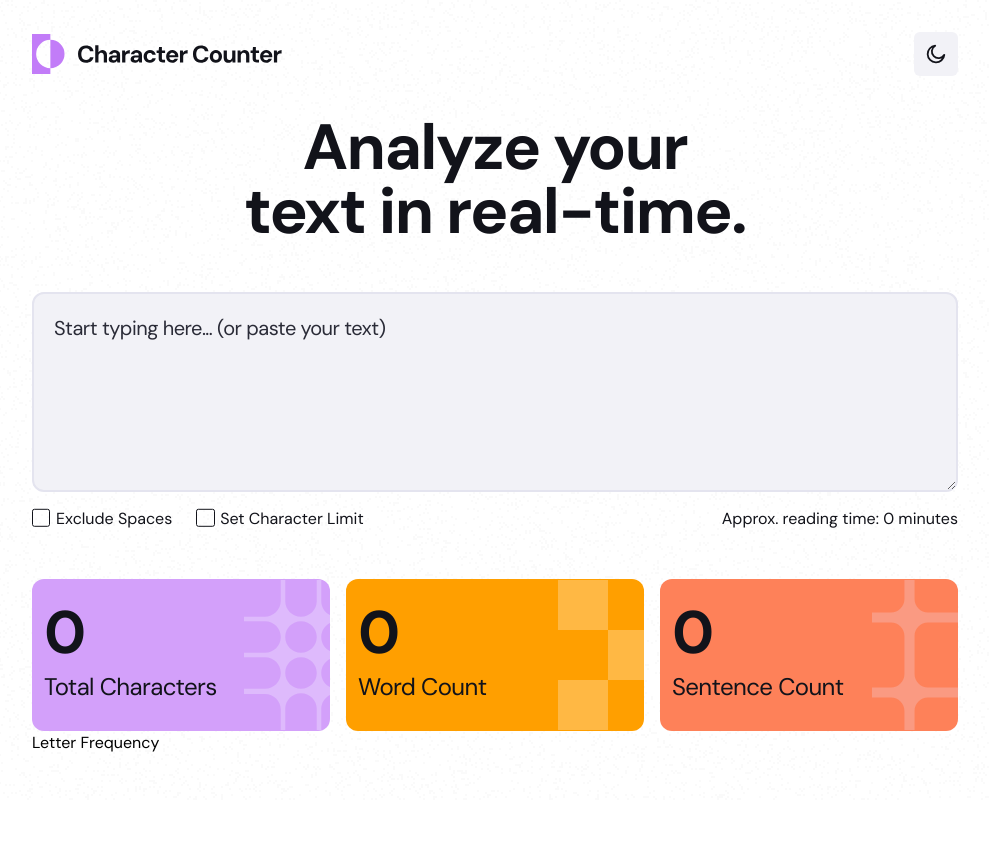
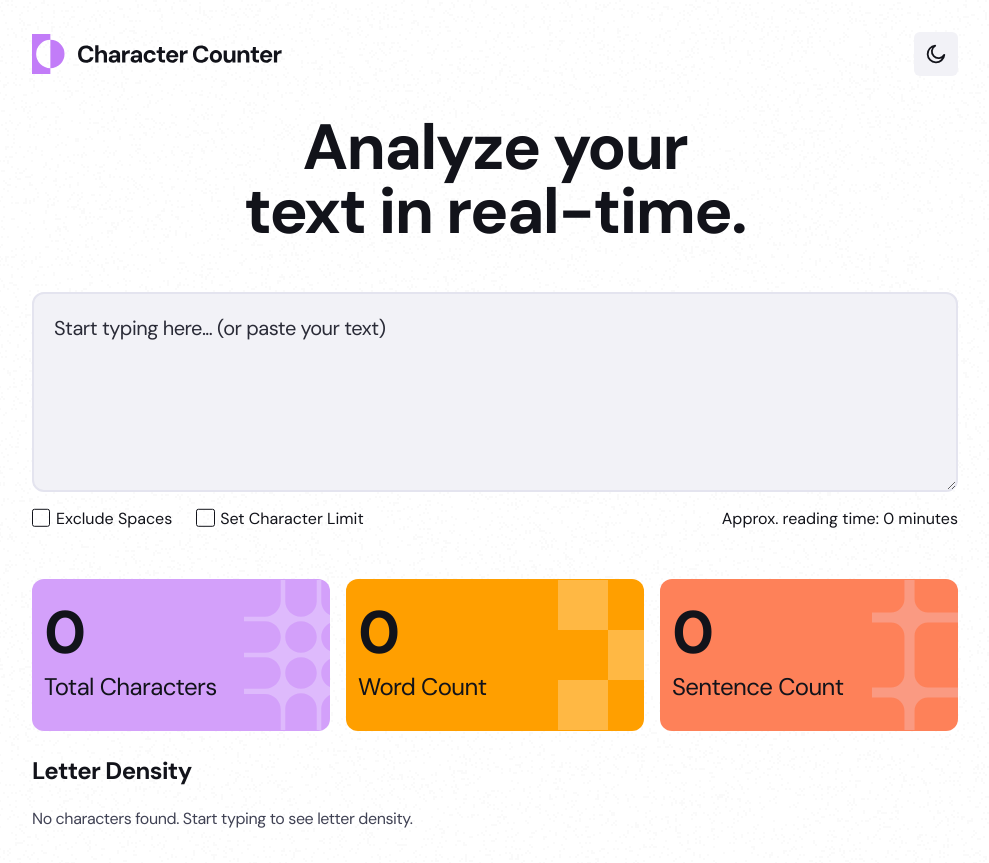
Before and after one commit to leslief10/character-counter, a React (Vite) app: page / in a window 1280 px wide. Shown: the whole page, without its empty margins (145-1134 px from the left). Before the commit the page ends 800 px from the top, so only its background shows below. Built offline with nearby package versions, Linux system fonts and the light colour scheme.

Commit message:
Write logic in LetterFrequency to get how many times a letter appears in processedText. Make the types explicits in the other components. Move LetterFrequency to be at app level instead of a child of TextMetrics

```diff
--- a/src/App.tsx
+++ b/src/App.tsx
@@ -2,18 +2,20 @@ import { TextProvider } from './context/TextContext';
 import { Header } from './components/header/Header';
 import { TextAnalyzer } from './components/text-input/TextAnalyzer';
 import { TextMetrics } from './components/text-stats/TextMetrics';
+import { LetterFrequency } from './components/text-stats/LetterFrequency';
 
 function App() {
   return (
     <>
       <Header />
       <TextProvider>
-        <main className="flex flex-col items-center justify-start gap-6 md:w-full md:max-w-4-half-xl">
+        <main className="flex flex-col items-center justify-start gap-6 pb-8 md:w-full md:max-w-4-half-xl">
           <h1 className="pt-10 px-4 pb-3 text-4xxl font-bold text-center tracking-tight text-dark-black dark:text-antiflash-white md:max-w-xl md:px-8 md:text-6xxl">
             Analyze your text in real-time.
           </h1>
           <TextAnalyzer />
           <TextMetrics />
+          <LetterFrequency />
         </main>
       </TextProvider>
     </>
--- a/src/components/text-input/TextAnalyzer.tsx
+++ b/src/components/text-input/TextAnalyzer.tsx
@@ -6,7 +6,7 @@ import { TextOptions } from './TextOptions';
 const TextAnalyzer = (): JSX.Element => {
   const { text, setText, processedText, maxLength } = useText();
 
-  const handleChange = (event: ChangeEvent<HTMLTextAreaElement>): void => {
+  const handleTextChange = (event: ChangeEvent<HTMLTextAreaElement>): void => {
     setText(event.target.value);
   };
 
@@ -19,7 +19,7 @@ const TextAnalyzer = (): JSX.Element => {
           id="text-analyzer"
           maxLength={maxLength}
           name="text-analyzer"
-          onChange={handleChange}
+          onChange={handleTextChange}
           placeholder="Start typing here... (or paste your text)"
           spellCheck="false"
           value={text}
--- a/src/components/text-input/TextOptions.tsx
+++ b/src/components/text-input/TextOptions.tsx
@@ -7,13 +7,13 @@ const TextOptions = (): JSX.Element => {
   const [newCharLimit, setNewCharLimit] = useState<number | null>(300);
   const { text, setMaxLength, excludeSpaces, setExcludeSpaces } = useText();
 
-  const wordsLength = text
+  const wordsLength: number = text
     .trim()
     .split(/\s+/)
     .filter((word) => word.length > 0).length;
   // 238WPM is the average silent reading speed per a study shared in https://thereadtime.com/
-  const minutes = Math.ceil(wordsLength / 238);
-  const readingTime = `${minutes} ${minutes === 1 ? 'minute' : 'minutes'}`;
+  const minutes: number = Math.ceil(wordsLength / 238);
+  const readingTime: string = `${minutes} ${minutes === 1 ? 'minute' : 'minutes'}`;
 
   const handleRemoveSpaces = (event: ChangeEvent<HTMLInputElement>): void => {
     setExcludeSpaces(event.target.checked);
--- a/src/components/text-stats/LetterFrequency.tsx
+++ b/src/components/text-stats/LetterFrequency.tsx
@@ -1,7 +1,51 @@
 import type { JSX } from 'react';
+import { useText } from '../../hooks/useText';
 
 const LetterFrequency = (): JSX.Element => {
-  return <div>Letter Frequency</div>;
+  const { processedText } = useText();
+
+  const letterFrequencyMap = new Map<string, number>();
+  const sanitizedText: string = processedText
+    .replaceAll(' ', '')
+    .replaceAll(/[^a-zA-Z ]/g, '')
+    .toLowerCase();
+
+  const calculateLetterFrequency = (): Map<string, number> => {
+    letterFrequencyMap.clear();
+
+    for (let i = 0; i < sanitizedText.length; i++) {
+      const currentLetter = sanitizedText[i];
+      const currentCount = letterFrequencyMap.get(currentLetter) || 0;
+      letterFrequencyMap.set(currentLetter, currentCount + 1);
+    }
+
+    return letterFrequencyMap;
+  };
+
+  const sortLetterFrequency: [string, number, string][] = Array.from(calculateLetterFrequency().entries())
+    .sort((a, b) => b[1] - a[1])
+    .map(([letter, count]) => [letter, count, `${((count / sanitizedText.length) * 100).toFixed(2)}%`]);
+
+  console.log(sortLetterFrequency);
+
+  return (
+    <div className="w-full px-4 md:px-8">
+      <h3 className="mb-5 text-2xl font-bold tracking-tight text-dark-black dark:text-bright-gray">Letter Density</h3>
+      {!processedText.length ? (
+        <p className="text-base tracking-tight text-arsenic dark:text-bright-gray">
+          No characters found. Start typing to see letter density.
+        </p>
+      ) : (
+        <div>
+          {sortLetterFrequency.map(([letter, count, percentage]) => (
+            <div key={letter}>
+              {letter}: {count} {percentage}
+            </div>
+          ))}
+        </div>
+      )}
+    </div>
+  );
 };
 
 export { LetterFrequency };
--- a/src/components/text-stats/TextMetrics.tsx
+++ b/src/components/text-stats/TextMetrics.tsx
@@ -1,21 +1,20 @@
 import type { JSX } from 'react';
 import { useText } from '../../hooks/useText';
-import { LetterFrequency } from './LetterFrequency';
 
 const TextMetrics = (): JSX.Element => {
   const { text, processedText, excludeSpaces } = useText();
 
-  const totalChar = processedText.length;
+  const totalChar: number = processedText.length;
 
-  const wordCount = text
+  const wordCount: number = text
     .trim()
     .split(/\s+/)
     .filter((word) => word.length > 0).length;
 
-  const sentenceCount = text.split(/[.!?]+(?:\s+|$)/).filter((sentence) => sentence.trim().length > 0).length;
+  const sentenceCount: number = text.split(/[.!?]+(?:\s+|$)/).filter((sentence) => sentence.trim().length > 0).length;
 
   return (
-    <div className="w-full px-4 py-3 md:px-8">
+    <div className="w-full px-4 pt-3 md:px-8">
       <div className="flex flex-col gap-4 md:flex-row">
         <section className="w-full h-33 py-7 px-5 rounded-xl bg-pale-violet bg-[url('/src/assets/images/pattern-character-count.svg')] bg-no-repeat bg-position-[center_right_-3rem] md:h-38 md:py-6 md:px-3 md:bg-position-[center_right_-4rem]">
           <h2 className="mb-2 text-4xl font-bold tracking-tight text-dark-black md:text-6xl">{totalChar}</h2>
@@ -37,7 +36,6 @@ const TextMetrics = (): JSX.Element => {
           <span className="text-xl tracking-tight text-dark-black md:text-2xl">Sentence Count</span>
         </section>
       </div>
-      <LetterFrequency />
     </div>
   );
 };
--- a/src/context/TextContext.tsx
+++ b/src/context/TextContext.tsx
@@ -9,7 +9,7 @@ const TextProvider = ({ children }: TextProviderProps): JSX.Element => {
   const [maxLength, setMaxLength] = useState<number>(300);
   const [excludeSpaces, setExcludeSpaces] = useState<boolean>(false);
 
-  const processedText = useMemo(() => {
+  const processedText: string = useMemo(() => {
     return excludeSpaces ? text.replaceAll(' ', '') : text;
   }, [text, excludeSpaces]);
 
```
